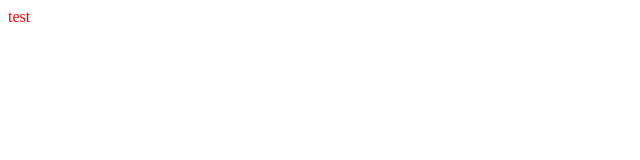
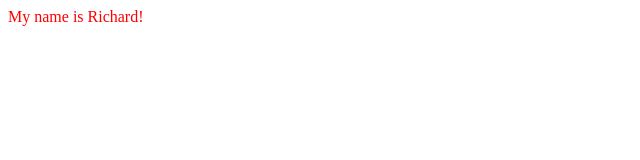
Before and after one commit to RichardCasillas/PersonalProject, a plain HTML site: page index.html in a window 1280 px wide. Shown: the whole page, without its empty margins (0-640 px from the left). Drawn offline with Linux system fonts and the light colour scheme.

Commit message:
changed text in body

```diff
--- a/index.html
+++ b/index.html
@@ -8,6 +8,6 @@
     <link rel="stylesheet" href="styles.css">
 </head>
 <body>
-    test
+    My name is Richard!
 </body>
 </html>
```
